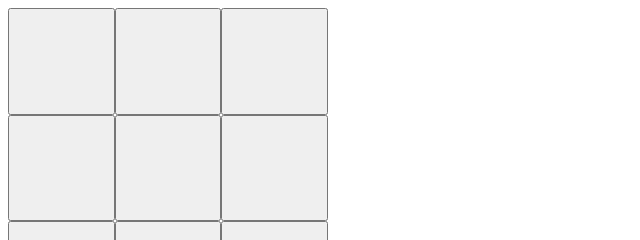
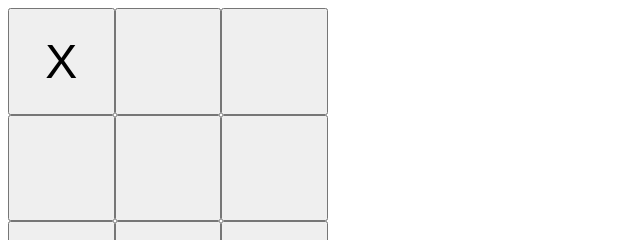
Before and after one commit to DaveyNavy/tic-tac-toe, a plain HTML site: page index.html in a window 1280 px wide. Both pictures are taken after a click on the button 61 px from the left and 61 px from the top of the page. Shown: the top 240 px of the page, 0-640 px from the left. Drawn offline with Linux system fonts and the light colour scheme.

Commit message:
Add basic playing functionalitiy

```diff
--- a/index.html
+++ b/index.html
@@ -4,21 +4,13 @@
     <meta charset="UTF-8">
     <meta name="viewport" content="width=device-width, initial-scale=1.0">
     <title>Tic-Tac-Toe</title>
-    <script src="./scripts.js"></script>
+    <script src="./scripts.js" defer></script>
     <link rel="stylesheet" href="./styles.css">
 </head>
 <body>
     <div class="container">
-            <button></button>
-            <button></button>
-            <button></button>
-            <button></button>
-            <button></button>
-            <button></button>
-            <button></button>
-            <button></button>
-            <button></button>
-        </div>
+
+    </div>
     </div>
 </body>
 </html>
--- a/scripts.js
+++ b/scripts.js
@@ -1,5 +1,5 @@
 const gameBoard = (function () {
-    board = [['.', '.', '.'], ['.', '.', '.'], ['.', '.', '.']];
+    let board = [['.', '.', '.'], ['.', '.', '.'], ['.', '.', '.']];
 
     const getBoard = () => {
         return board;
@@ -30,7 +30,7 @@ const gameBoard = (function () {
         let openSquares = 9;
         for (let i = 0; i < 3; i++) {
             for (let j = 0; j < 3; j++) {
-                openSquares--;
+                if (board[i][j] != '.') openSquares--;
             }
         }
         if (openSquares == 0) return 'Tie';
@@ -39,10 +39,76 @@ const gameBoard = (function () {
     }
 
     return { getBoard, placeMark, win };
-})()
+})();
+
+const display = (function () {
+    function renderGameboard() {
+        clear();
+        const currBoard = gameBoard.getBoard();
+        const container = document.querySelector(".container");
+        let currIndex = 0;
+        currBoard.forEach(element => {
+            element.forEach(square => {
+                const button = document.createElement("button");
+                button.setAttribute("data-index-number", currIndex);
+                currIndex++;
+                if (square != '.') {
+                    button.innerText = square;
+                }
+                button.addEventListener("click", () => {
+                    currGame.getCurrPlayer().makeMove(Math.floor(button.dataset.indexNumber / 3), button.dataset.indexNumber % 3);
+                })
+                container.appendChild(button);
+            })
+        });
+    }
+
+    function clear() {
+        const container = document.querySelector(".container");
+        while (container.firstChild) {
+            container.removeChild(container.lastChild);
+        }
+    }
+
+    return { renderGameboard, clear };
+})();
 
 function makePlayer(mark) {
-    const makeMove = () => {
+    const playerMark = mark;
+    const makeMove = (i, j) => {
+        if (gameBoard.placeMark(playerMark, i, j)) {
+            display.renderGameboard();
+            if (gameBoard.win() != null) {
+                alert(gameBoard.win());
+            }
+            currGame.togglePlayer();
+        } else {
+            alert("Illegal");
+        }
+    }
+    return { playerMark, makeMove };
+}
 
+function playGame(player1, player2) {
+    let currPlayer = player1;
+
+    const togglePlayer = () => {
+        if (currPlayer == player1) {
+            currPlayer = player2;
+        } else {
+            currPlayer = player1;
+        }
+        console.log(currPlayer);
     }
+
+    const getCurrPlayer = () => {
+        return currPlayer;
+    }
+
+    return { getCurrPlayer, togglePlayer }
 }
+
+let X = makePlayer('X');
+let O = makePlayer('O');
+let currGame = playGame(X, O);
+display.renderGameboard();
--- a/styles.css
+++ b/styles.css
@@ -5,3 +5,7 @@
     width: 20rem;
     height: 20rem;
 }
+
+.container > * {
+    font-size: 3rem;
+}
```
